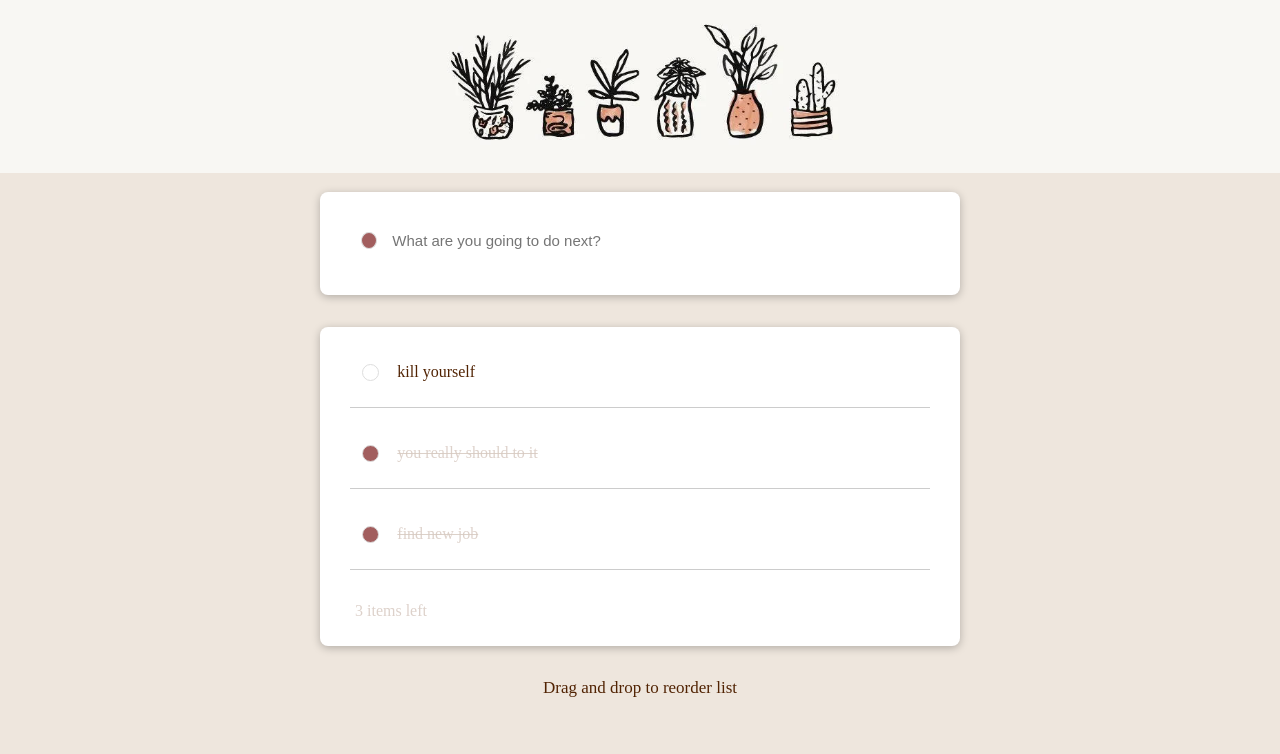
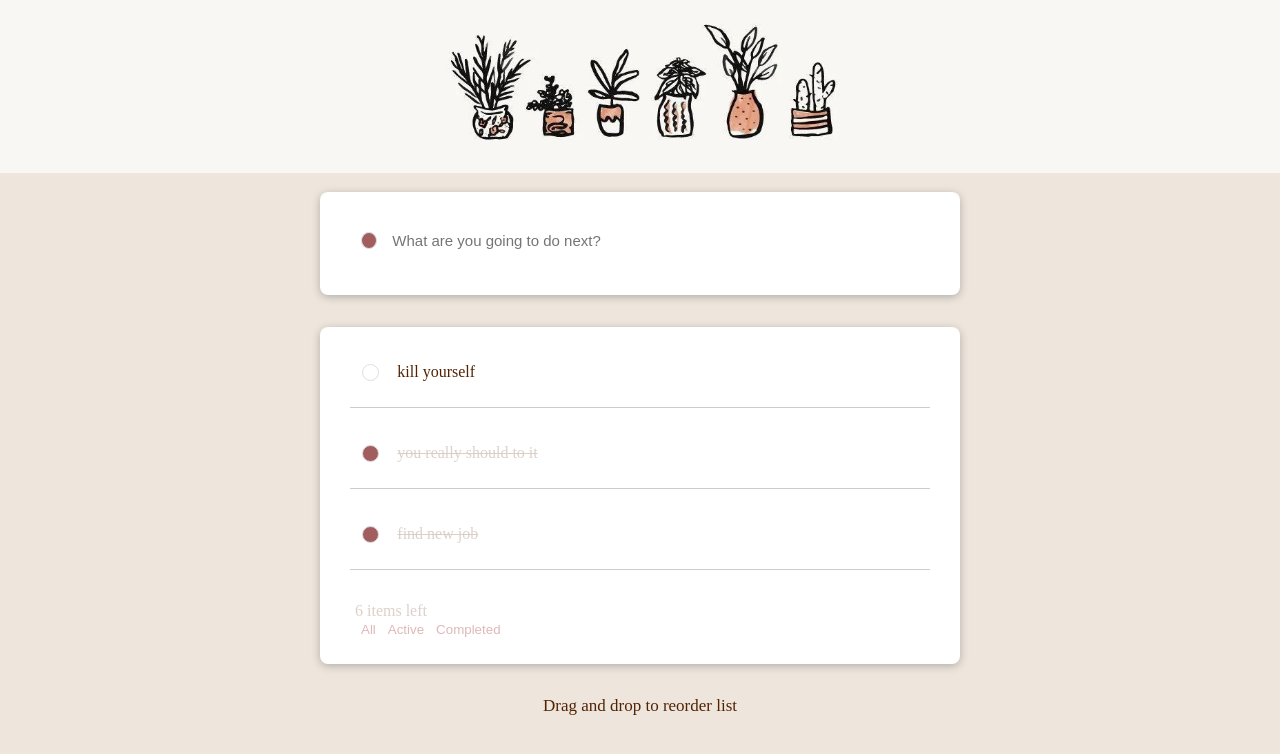
Before and after one commit to alexandra26arkhipenko/test-todo-react, a React (Create React App) app: page / in a window 1280 px wide. Shown: the top 754 px of the page. Built offline with nearby package versions, Linux system fonts and the light colour scheme.

Commit message:
added filters

```diff
--- a/src/components/Todos/Todo/Todo.js
+++ b/src/components/Todos/Todo/Todo.js
@@ -20,9 +20,9 @@ const Todo = (props) => {
 
   return (
     <li>
-      <Checkbox checked={props.isComplited} onChange={checkboxHandler} />
+      <Checkbox checked={props.isCompleted} onChange={checkboxHandler} />
       <div
-        className={`${classes.text} ${props.isComplited && classes.crossed}`}
+        className={`${classes.text} ${props.isCompleted && classes.crossed}`}
       >
         {props.text}
       </div>
--- /dev/null
+++ b/src/components/Todos/TodoFooter/TodoFilter/TodoFilter.js
@@ -0,0 +1,42 @@
+import { useDispatch } from "react-redux";
+import {
+  TODO_FILTER_ACTIVE_BTN,
+  TODO_FILTER_COMPLETED_BTN,
+  TODO_FOOTER_FILTER_ALL,
+} from "../../../../constants/constants";
+import Button from "../../../UI/Button/Button";
+import { todoActions } from "../../../../store/todo";
+
+import classes from "./TodoFilter.module.css";
+
+const TodoFilter = () => {
+  const dispatch = useDispatch();
+
+  const activeFilterHandler = () => {
+    dispatch(todoActions.filterTodos(TODO_FILTER_ACTIVE_BTN));
+  };
+
+  const allFilterHandler = () => {
+    dispatch(todoActions.filterTodos(TODO_FOOTER_FILTER_ALL));
+  };
+
+  const completedFilterHandler = () => {
+    dispatch(todoActions.filterTodos(TODO_FILTER_COMPLETED_BTN));
+  };
+
+  return (
+    <div className={classes.filter}>
+      <Button type="button" onClick={allFilterHandler}>
+        {TODO_FOOTER_FILTER_ALL}
+      </Button>
+      <Button type="button" onClick={activeFilterHandler}>
+        {TODO_FILTER_ACTIVE_BTN}
+      </Button>
+      <Button type="button" onClick={completedFilterHandler}>
+        {TODO_FILTER_COMPLETED_BTN}
+      </Button>
+    </div>
+  );
+};
+
+export default TodoFilter;
--- /dev/null
+++ b/src/components/Todos/TodoFooter/TodoFilter/TodoFilter.module.css
@@ -0,0 +1,3 @@
+.filter button:hover {
+    color: rgb(114, 12, 12);
+}
--- a/src/components/Todos/TodoFooter/TodoFooter.js
+++ b/src/components/Todos/TodoFooter/TodoFooter.js
@@ -1,13 +1,12 @@
-import { Fragment } from "react";
 import { useSelector } from "react-redux";
 
-import Button from "../../UI/Button/Button";
+import {
+    TODO_FOOTER_ITEMS_LEFT,
+    TODO_FOOTER_WELL_DONE,
+  } from "../../../constants/constants";
 
 import classes from "./TodoFooter.module.css";
-import {
-  TODO_FOOTER_ITEMS_LEFT,
-  TODO_FOOTER_WELL_DONE,
-} from "../../../constants/constants";
+import TodoFilter from "./TodoFilter/TodoFilter";
 
 const TodoFooter = () => {
   const todos = useSelector((state) => state.todos);
@@ -22,6 +21,7 @@ const TodoFooter = () => {
   return (
     <div className={classes.footer}>
       <span>{spanValue}</span>
+      <TodoFilter />
     </div>
   );
 };
--- a/src/components/Todos/TodoList/TodoList.js
+++ b/src/components/Todos/TodoList/TodoList.js
@@ -5,19 +5,33 @@ import Todo from "../Todo/Todo";
 import TodoFooter from "../TodoFooter/TodoFooter";
 
 import classes from "./TodoList.module.css";
+import {
+  TODO_FILTER_ACTIVE_BTN,
+  TODO_FILTER_COMPLETED_BTN,
+} from "../../../constants/constants";
 
 const TodoList = () => {
   const todos = useSelector((state) => state.todos);
+  const filteredTodos = useSelector((state) => {
+    switch (state.filter) {
+      case TODO_FILTER_ACTIVE_BTN:
+        return todos.filter((todo) => !todo.isCompleted);
+      case TODO_FILTER_COMPLETED_BTN:
+        return todos.filter((todo) => todo.isCompleted);
+      default:
+        return todos;
+    }
+  });
 
   return (
     <Card className={classes.todos}>
       <ul>
-        {todos.map((todo) => (
+        {filteredTodos.map((todo) => (
           <Todo
             key={todo.id}
             id={todo.id}
             text={todo.text}
-            isComplited={todo.isComplited}
+            isCompleted={todo.isCompleted}
           />
         ))}
       </ul>
--- a/src/constants/constants.js
+++ b/src/constants/constants.js
@@ -6,3 +6,6 @@ export const TODO_INPUT_PLACEHOLDER = 'What are you going to do next?';
 
 export const TODO_FOOTER_WELL_DONE = "Well done!";
 export const TODO_FOOTER_ITEMS_LEFT = "items left";
+export const TODO_FOOTER_FILTER_ALL = "All";
+export const TODO_FILTER_ACTIVE_BTN = "Active";
+export const TODO_FILTER_COMPLETED_BTN = "Completed";
--- a/src/store/todo.js
+++ b/src/store/todo.js
@@ -3,13 +3,14 @@ import { v4 as uuid } from "uuid";
 
 const initialState = {
   todos: [
-    { id: uuid(), text: "kill yourself", isComplited: false },
-    { id: uuid(), text: "you really should to it", isComplited: true },
-    { id: uuid(), text: "find new job", isComplited: true },
-    { id: uuid(), text: "eat lunch", isComplited: false },
-    { id: uuid(), text: "get platinim in the witcher", isComplited: false },
-    { id: uuid(), text: "go to Paris", isComplited: true },
+    { id: uuid(), text: "kill yourself", isCompleted: false },
+    { id: uuid(), text: "you really should to it", isCompleted: true },
+    { id: uuid(), text: "find new job", isCompleted: true },
+    { id: uuid(), text: "eat lunch", isCompleted: false },
+    { id: uuid(), text: "get platinim in the witcher", isCompleted: false },
+    { id: uuid(), text: "go to Paris", isCompleted: true },
   ],
+  filter: ''
 };
 
 const todoSlice = createSlice({
@@ -20,7 +21,7 @@ const todoSlice = createSlice({
       const newTodo = {
         id: uuid(),
         text: action.payload,
-        isComplited: false,
+        isCompleted: false,
       };
 
       state.todos.unshift(newTodo);
@@ -29,7 +30,7 @@ const todoSlice = createSlice({
       const index = state.todos.findIndex((x) => x.id === action.payload);
 
       if (index !== -1) {
-        state.todos[index].isComplited = !state.todos[index].isComplited;
+        state.todos[index].isCompleted = !state.todos[index].isCompleted;
       }
     },
     deleteTodo(state, action) {
@@ -39,6 +40,9 @@ const todoSlice = createSlice({
         state.todos.splice(index, 1);
       }
     },
+    filterTodos(state, action){
+      state.filter = action.payload;
+    }
   },
 });
 
```
